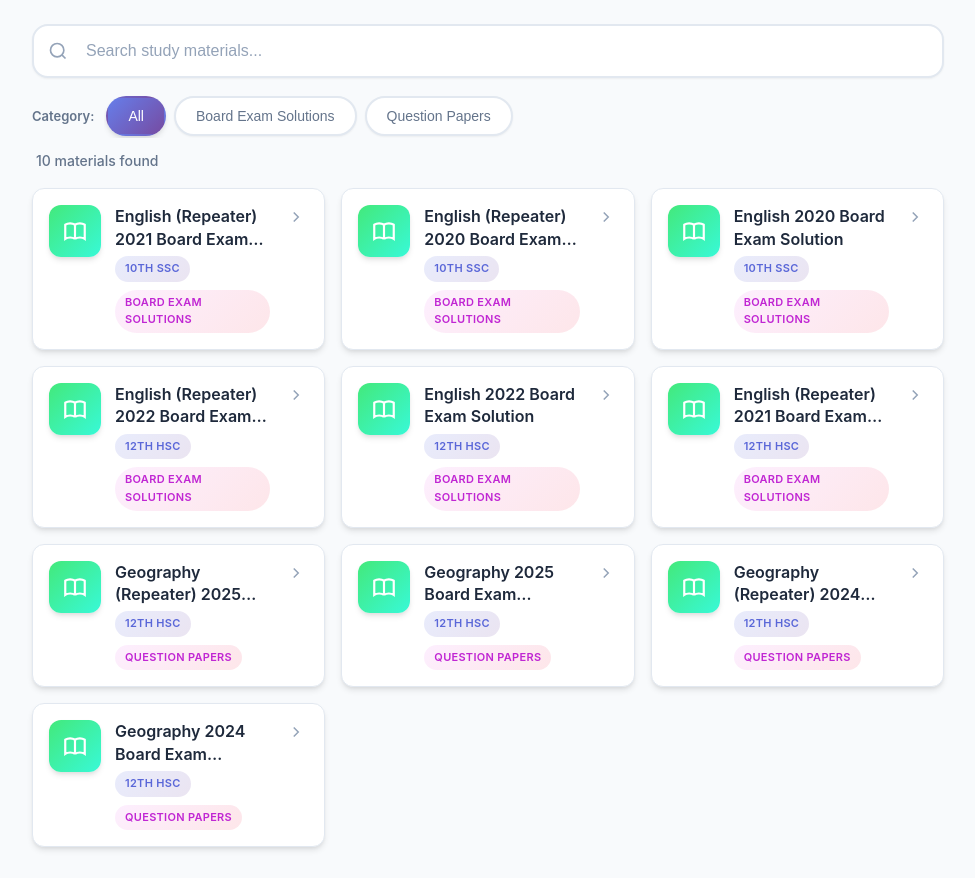
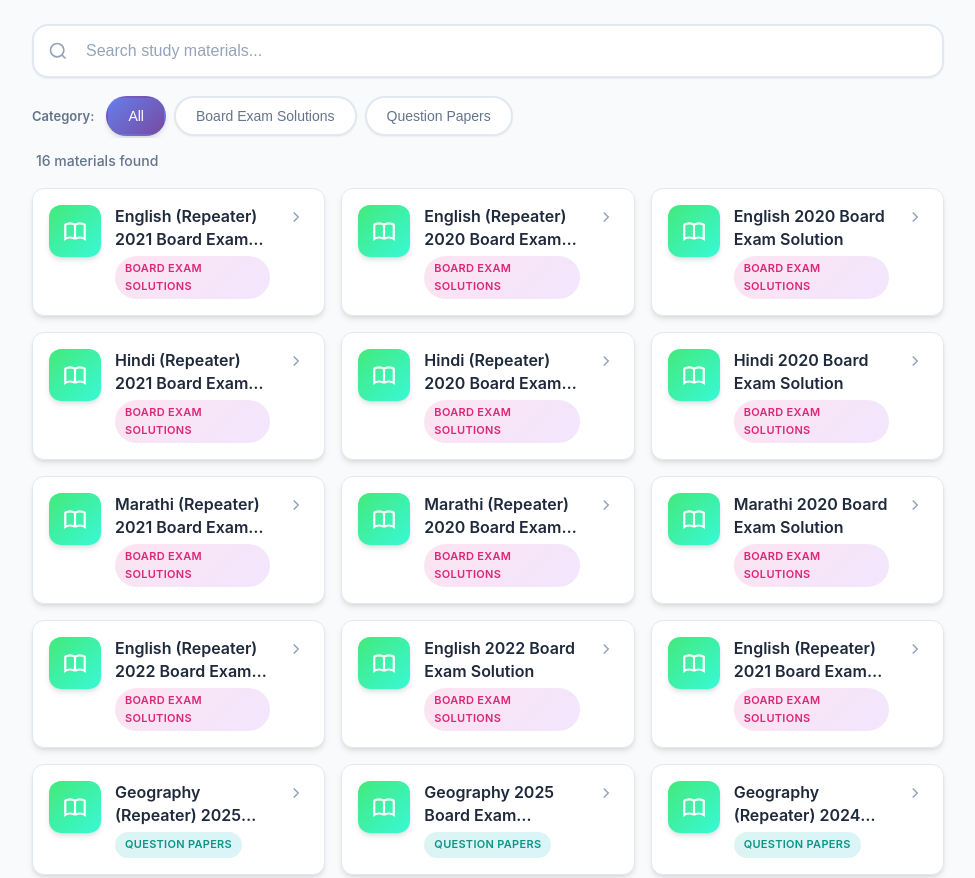
Before and after one commit to codeilm/ylearn-add-on, a plain HTML site: page index.html in a window 1280 px wide. Shown: the top 878 px of the page, without its empty margins (152-1127 px from the left). Drawn offline with Linux system fonts and the light colour scheme.

Commit message:
feat: Add marathi and hindi 10th BES also add dynamic colors to categories

```diff
--- a/app.js
+++ b/app.js
@@ -212,8 +212,8 @@ function createMaterialCard(material, index) {
         <div class="card-content">
             <h3 class="card-title">${escapeHtml(material.title)}</h3>
             <div class="card-meta">
-                <span class="card-badge class-badge">${material.class === 10 ? '10th SSC' : '12th HSC'}</span>
-                <span class="card-badge category-badge">${escapeHtml(getCategoryName(material.categoryId))}</span>
+                <!-- <span class="card-badge class-badge">${material.class === 10 ? 'SSC' : 'HSC'}</span> -->
+                <span class="card-badge category-badge category-${material.categoryId}">${escapeHtml(getCategoryName(material.categoryId))}</span>
             </div>
         </div>
         <div class="card-arrow">
--- a/data.js
+++ b/data.js
@@ -30,6 +30,42 @@ const studyMaterials = [
     class: 10,
     title: "English 2020 Board Exam Solution",
     url: "https://app.ylearn.in/eK3sAuUHnshFEr9VXf6Qb2wP_SprTNdwqg_dQldm1gE%3D",
+  },
+  {
+    categoryId: 14,
+    class: 10,
+    title: "Hindi (Repeater) 2021 Board Exam Solution",
+    url: "https://app.ylearn.in/eK3sAuUHnshFEr9VXf6Qbxx5M4_FDzynoRPIRmE5BLY%3D",
+  },
+  {
+    categoryId: 14,
+    class: 10,
+    title: "Hindi (Repeater) 2020 Board Exam Solution",
+    url: "https://app.ylearn.in/eK3sAuUHnshFEr9VXf6Qb0Z8FEaXj3-NlunAFHpZq5c%3D",
+  },
+  {
+    categoryId: 14,
+    class: 10,
+    title: "Hindi 2020 Board Exam Solution",
+    url: "https://app.ylearn.in/eK3sAuUHnshFEr9VXf6Qb79cDFIJa6wYWYKA2RFlrSc%3D",
+  },
+  {
+    categoryId: 14,
+    class: 10,
+    title: "Marathi (Repeater) 2021 Board Exam Solution",
+    url: "https://app.ylearn.in/eK3sAuUHnshFEr9VXf6QbyXknHZQKfxFMjCoMPhoJU4%3D",
+  },
+  {
+    categoryId: 14,
+    class: 10,
+    title: "Marathi (Repeater) 2020 Board Exam Solution",
+    url: "https://app.ylearn.in/eK3sAuUHnshFEr9VXf6Qb42sKEq5P_455vqYJquhwec%3D",
+  },
+  {
+    categoryId: 14,
+    class: 10,
+    title: "Marathi 2020 Board Exam Solution",
+    url: "https://app.ylearn.in/eK3sAuUHnshFEr9VXf6Qb8LlyOtStz2Er2PEwdo6QjI%3D",
   },
 
   // ----------- 12th class --------
--- a/styles.css
+++ b/styles.css
@@ -62,6 +62,17 @@
 [data-theme="dark"] .card-badge.category-badge {
     background: linear-gradient(135deg, rgba(232, 121, 249, 0.25) 0%, rgba(245, 87, 108, 0.25) 100%);
     color: #f0abfc;
+}
+
+/* Dark theme category-specific colors */
+[data-theme="dark"] .card-badge.category-badge.category-13 {
+    background: linear-gradient(135deg, rgba(20, 184, 166, 0.25) 0%, rgba(6, 182, 212, 0.25) 100%);
+    color: #5eead4;
+}
+
+[data-theme="dark"] .card-badge.category-badge.category-14 {
+    background: linear-gradient(135deg, rgba(236, 72, 153, 0.25) 0%, rgba(168, 85, 247, 0.25) 100%);
+    color: #f9a8d4;
 }
 
 [data-theme="dark"] .search-input:focus {
@@ -384,6 +395,19 @@ body {
     color: #c026d3;
 }
 
+/* Category-specific colors for better visual differentiation */
+/* Category 13: Question Papers - Teal/Cyan */
+.card-badge.category-badge.category-13 {
+    background: linear-gradient(135deg, rgba(20, 184, 166, 0.15) 0%, rgba(6, 182, 212, 0.15) 100%);
+    color: #0d9488;
+}
+
+/* Category 14: Board Exam Solutions - Pink/Magenta */
+.card-badge.category-badge.category-14 {
+    background: linear-gradient(135deg, rgba(236, 72, 153, 0.15) 0%, rgba(168, 85, 247, 0.15) 100%);
+    color: #db2777;
+}
+
 .card-arrow {
     width: 24px;
     height: 24px;
```
